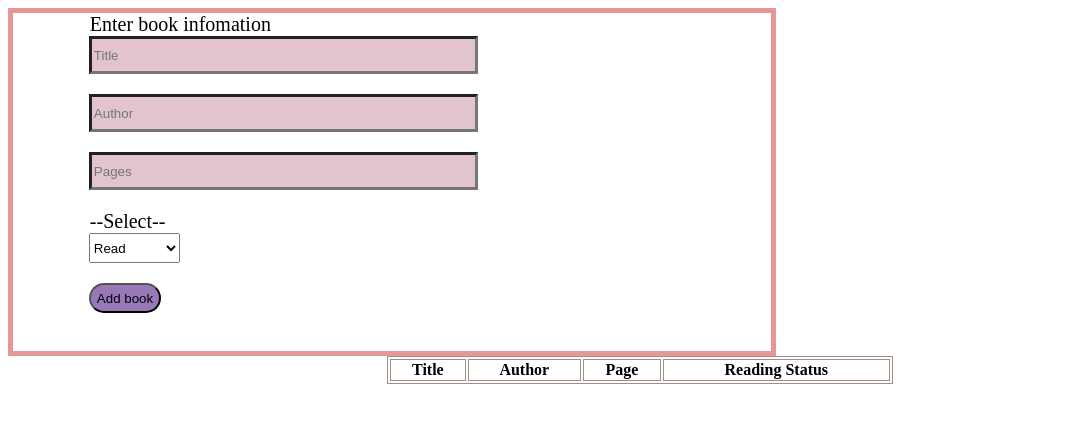
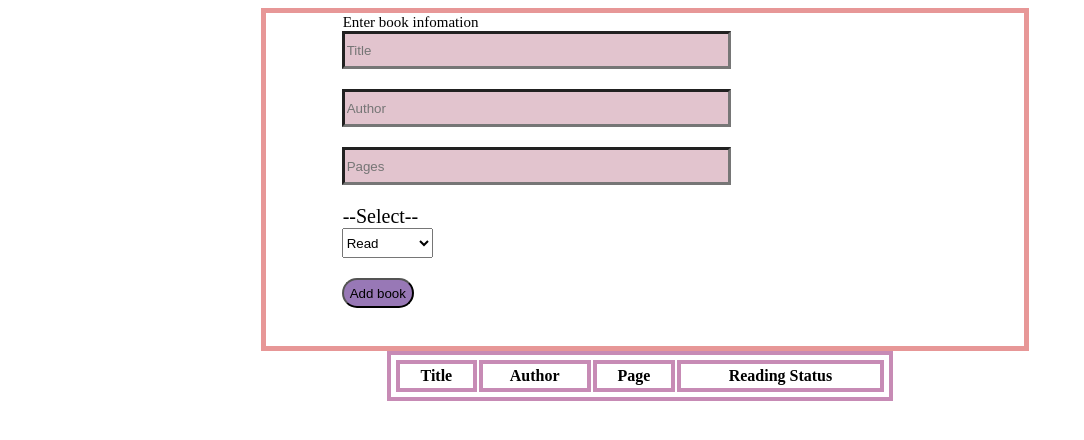
Before and after one commit to ibukun53/Library-project, a website: page index.html in a window 1280 px wide. Shown: the whole page, without its empty margins (0-1084 px from the left). Drawn offline with Linux system fonts and the light colour scheme.

Commit message:
Fix styling to the necessary part

```diff
--- a/index.css
+++ b/index.css
@@ -1,6 +1,6 @@
 .bookInfo {
     margin : 10%;
-    font-size: 20px;
+    font-size: 15px;
 }
 
 .submit {
@@ -19,7 +19,7 @@
 }
 
 #form {
-    margin-left: 2it 0%;
+    margin-left: 20%;
 }
 
 #form:valid {
@@ -68,7 +68,8 @@ table {
 table,
 th,
 td {
-  border: 1px solid rgb(163, 140, 131);
+  border: 4px solid rgb(199, 139, 181);
+  padding: 3px
 }
 
 td {
```
